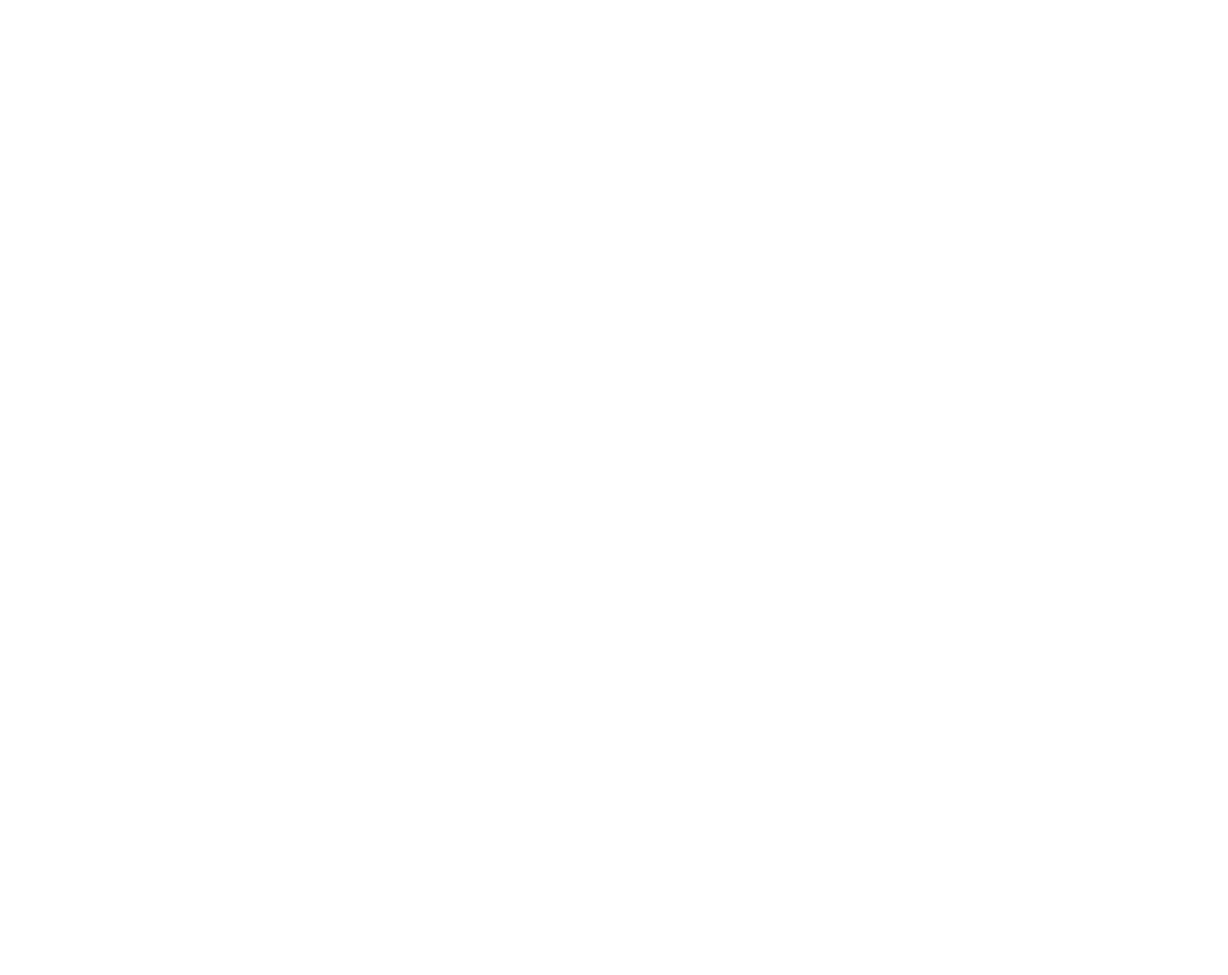
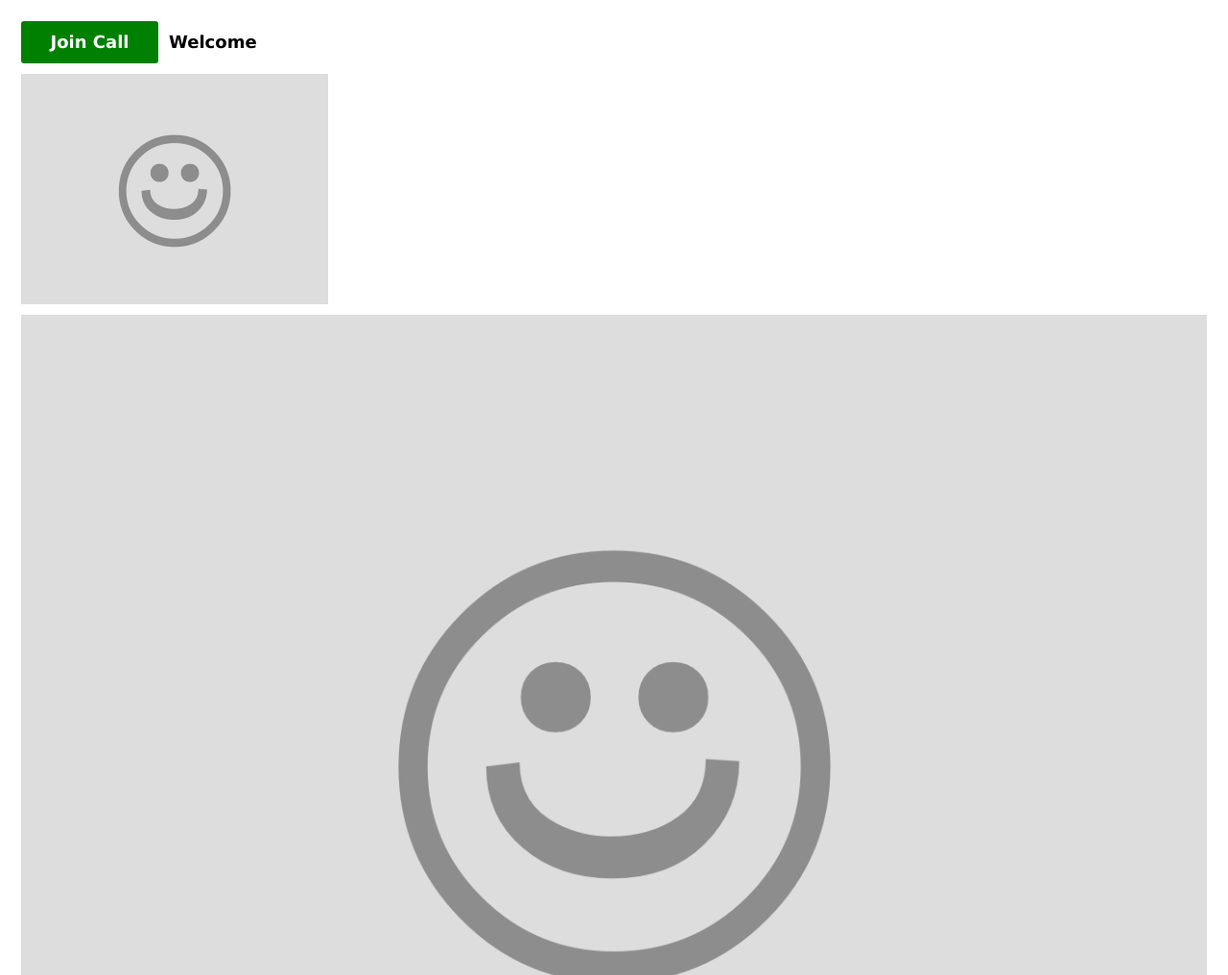
Before and after one commit to loct824/webrtc_video_conf, a website: page www/basic-p2p/index.html in a window 1280 px wide. Shown: the top 1016 px of the page at 96% size. Before the commit the page ends 800 px from the top, so only its background shows below. Drawn offline with Linux system fonts and the light colour scheme.

Commit message:
basic interface set-up & styling

```diff
--- a/www/basic-p2p/css/screen.css
+++ b/www/basic-p2p/css/screen.css
@@ -8,18 +8,89 @@ a,abbr,acronym,address,applet,article,aside,audio,b,big,blockquote,body,canvas,c
 
 /* Begin site styles below */
 
-
+html {
+   font-family:  "Lucida Grande", Arial, sans-serif;
+   font-size: 18px;
+   font-weight: bold;
+   line-height: 22px;
+}
 
 /* Layout */
+* {
+   box-sizing: border-box;
+}
+#interface {
+   padding: 22px;
+}
+#header {
+   margin-bottom: 11px;
+}
+#header > h1 {
+   margin-bottom: 11px;
+}
 
-
+.preserve-access {
+   position: absolute;
+   left: -20000px;
+}
 
 /* Controls */
+
+button{
+   font-family: inherit;
+   font-size: inherit;
+   font-weight: inherit;
+   line-height: inherit;
+   cursor: pointer;
+   /* Box Styles */
+   display: block;
+   border: 0;
+   border-radius: 3px;
+   padding: 11px;
+}
+
+.join {
+   background-color: green;
+   color: white;
+}
+.leave {
+   background-color: #CA0;
+   color: black;
+}
+
+#call-button {
+   width: 143px; /*6.5 typographic grid lines */
+   margin-right: 11px;
+}
 
 
 
 /* Video Elements */
+video {
+   background-color: #DDD;
+   display: block;
+   max-width: 100%;
+}
 
-
+#self {
+   width: 50%;
+   max-width: 320px;
+   margin-bottom: 11px;
+}
 
 /* Media Queries */
+
+@media screen and (min-width: 500px) {
+   #header {
+      display: flex;
+      flex-direction: row-reverse;
+      align-items: baseline;
+      justify-content: flex-end;
+   }
+   #header > * {
+      flex: 0 0 auto;
+   }
+   #header > h1 {
+      margin-bottom: 0;
+   }
+}
--- a/www/basic-p2p/index.html
+++ b/www/basic-p2p/index.html
@@ -16,7 +16,26 @@
 </head>
 <body>
 <main id="interface">
-
+  <header id="header" role="banner">
+    <h1>Welcome</h1>
+    <button class="join" id="call-button" type="button">Join Call</button>
+  </header>
+  <article id="videos">
+    <h2 class="preserve-access">Streaming Videos</h2>
+    <video id="self"
+    autoplay
+    muted
+    playsinline
+    poster="img/placeholder.png"
+    >
+    </video>
+    <video id="peer"
+      autoplay
+      playsinline
+      poster="img/placeholder.png"
+    >
+    </video>
+  </article>
 </main>
 
 <script src="js/main.js"></script>
```
